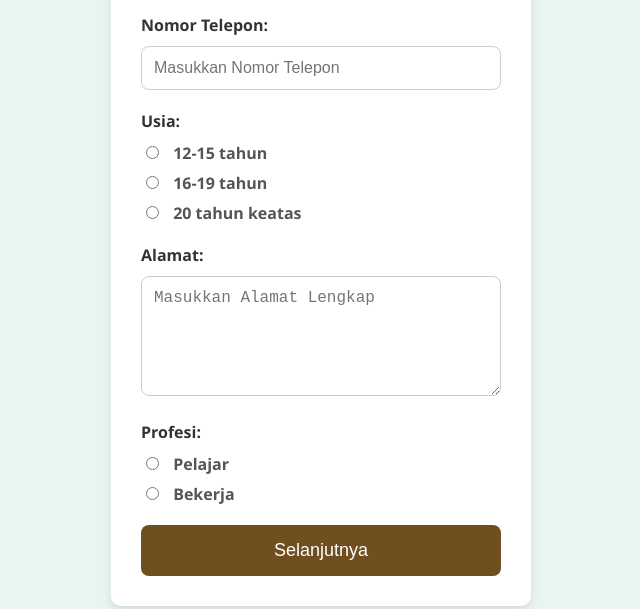
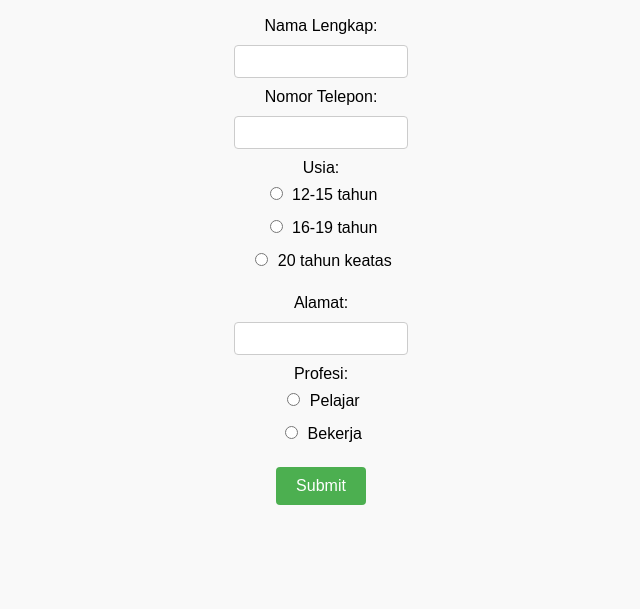
Before and after one commit to MinearK708/form, a plain HTML site: page index.html in a window 1280 px wide. Shown: the part 191-800 px from the top of the page, without its empty margins (319-959 px from the left). Drawn offline with Linux system fonts and the light colour scheme.

Commit message:
Update index.html

```diff
--- a/index.html
+++ b/index.html
@@ -7,165 +7,120 @@
     <style>
         /* Atur tampilan dasar halaman */
         body {
-            font-family: 'Segoe UI', Tahoma, Geneva, Verdana, sans-serif;
-            background-color: #e9f5f1; /* Warna latar belakang lembut */
+            font-family: Arial, sans-serif;
+            text-align: center;
             margin: 0;
             padding: 0;
             display: flex;
+            flex-direction: column;
+            align-items: center;
             justify-content: center;
-            align-items: center;
-            height: 100vh;
-        }
-
-        /* Form styling */
-        .form-container {
-            background-color: white;
-            padding: 30px;
-            border-radius: 10px;
-            box-shadow: 0 4px 10px rgba(0, 0, 0, 0.1);
-            width: 100%;
-            max-width: 420px;
+            min-height: 100vh;
+            background-color: #f9f9f9;
+            padding: 20px;
             box-sizing: border-box;
         }
-
         h1 {
-            text-align: center;
-            font-size: 28px;
-            margin-bottom: 20px;
-            color: #3b9a6f; /* Warna hijau lembut */
+            font-size: 22px;
+            margin-bottom: 10px;
         }
-
-        label {
-            display: block;
+        p {
             font-size: 16px;
-            margin-bottom: 10px;
-            font-weight: bold;
-            color: #333;
-        }
-
-        input[type="text"],
-        input[type="email"],
-        input[type="number"],
-        textarea {
-            width: 100%;
-            padding: 12px;
-            margin-bottom: 20px;
-            border: 1px solid #ccc;
-            border-radius: 8px;
-            font-size: 16px;
-            box-sizing: border-box;
-            transition: border-color 0.3s;
-        }
-
-        input[type="text"]:focus,
-        input[type="email"]:focus,
-        input[type="number"]:focus,
-        textarea:focus {
-            border-color: #3b9a6f; /* Highlight border saat fokus */
-        }
-
-        textarea {
-            resize: vertical;
-            min-height: 120px;
-        }
-
-        /* Styling untuk radio buttons */
-        .radio-group {
             margin-bottom: 20px;
         }
-
-        .radio-group label {
-            font-size: 16px;
-            color: #555;
-            display: block;
-            margin-bottom: 8px;
+        input[type="text"], input[type="tel"] {
+            padding: 8px;
+            margin: 10px 0;
+            width: 80%;
+            max-width: 300px;
+            border: 1px solid #ccc;
+            border-radius: 4px;
         }
-
-        .radio-group input[type="radio"] {
-            margin-right: 10px;
+        input[type="radio"] {
+            margin: 10px 5px;
         }
-
         button {
-            width: 100%;
-            padding: 15px;
-            background-color: #6f4f1f; /* Warna cokelat yang hangat */
+            padding: 10px 20px;
+            background-color: #4CAF50;
             color: white;
             border: none;
-            border-radius: 8px;
-            font-size: 18px;
+            border-radius: 4px;
             cursor: pointer;
-            transition: background-color 0.3s ease;
+            font-size: 16px;
         }
-
         button:hover {
-            background-color: #8e6a42; /* Warna cokelat lebih terang saat hover */
+            background-color: #45a049;
         }
-
         /* Responsif untuk layar kecil */
         @media (max-width: 480px) {
-            .form-container {
-                width: 90%;
-                padding: 20px;
+            body {
+                padding: 10px;
             }
-
             h1 {
-                font-size: 24px;
+                font-size: 18px;
             }
-
-            label {
+            p {
                 font-size: 14px;
             }
-
-            input[type="text"],
-            input[type="email"],
-            input[type="number"],
-            textarea {
+            button {
                 font-size: 14px;
-            }
-
-            button {
-                font-size: 16px;
-                padding: 12px;
+                padding: 8px 16px;
             }
         }
     </style>
 </head>
 <body>
 
-<div class="form-container">
     <h1>Formulir Data Diri</h1>
-    <form id="dataForm" action="join-grup.html" method="GET">
-        <!-- Nama Lengkap -->
-        <label for="nama">Nama Lengkap:</label>
-        <input type="text" id="nama" name="nama" placeholder="Masukkan Nama Lengkap" required>
+    <p>Silakan isi formulir berikut dengan data diri Anda.</p>
 
-        <!-- Nomor Telepon -->
-        <label for="telepon">Nomor Telepon:</label>
-        <input type="text" id="telepon" name="telepon" placeholder="Masukkan Nomor Telepon" required>
+    <!-- Formulir -->
+    <form id="form" action="https://formspree.io/YOUR_EMAIL" method="POST">
+        <label for="name">Nama Lengkap:</label><br>
+        <input type="text" id="name" name="name" required><br>
 
-        <!-- Usia -->
-        <label>Usia:</label>
-        <div class="radio-group">
-            <label><input type="radio" name="usia" value="12-15" required> 12-15 tahun</label>
-            <label><input type="radio" name="usia" value="16-19"> 16-19 tahun</label>
-            <label><input type="radio" name="usia" value="20 keatas"> 20 tahun keatas</label>
-        </div>
+        <label for="phone">Nomor Telepon:</label><br>
+        <input type="tel" id="phone" name="phone" required><br>
 
-        <!-- Alamat -->
-        <label for="alamat">Alamat:</label>
-        <textarea id="alamat" name="alamat" placeholder="Masukkan Alamat Lengkap" required></textarea>
+        <label>Usia:</label><br>
+        <input type="radio" id="12-15" name="age" value="12-15 tahun" required> 12-15 tahun<br>
+        <input type="radio" id="16-19" name="age" value="16-19 tahun" required> 16-19 tahun<br>
+        <input type="radio" id="20+" name="age" value="20 tahun keatas" required> 20 tahun keatas<br><br>
 
-        <!-- Profesi -->
-        <label>Profesi:</label>
-        <div class="radio-group">
-            <label><input type="radio" name="profesi" value="Pelajar" required> Pelajar</label>
-            <label><input type="radio" name="profesi" value="Bekerja"> Bekerja</label>
-        </div>
+        <label for="address">Alamat:</label><br>
+        <input type="text" id="address" name="address" required><br>
 
-        <!-- Tombol Kirim -->
-        <button type="submit">Selanjutnya</button>
+        <label>Profesi:</label><br>
+        <input type="radio" id="student" name="profession" value="Pelajar" required> Pelajar<br>
+        <input type="radio" id="worker" name="profession" value="Bekerja" required> Bekerja<br><br>
+
+        <button type="submit">Submit</button>
     </form>
-</div>
+
+    <script>
+        document.getElementById('form').addEventListener('submit', function(e) {
+            e.preventDefault(); // Mencegah pengiriman form default
+
+            var formData = new FormData(this);
+
+            // Kirim data menggunakan fetch API ke Formspree
+            fetch(this.action, {
+                method: 'POST',
+                body: formData
+            })
+            .then(response => {
+                if (response.ok) {
+                    // Redirect ke halaman join-grup.html jika pengiriman berhasil
+                    window.location.href = 'join-grup.html';
+                } else {
+                    alert('Terjadi kesalahan dalam pengiriman form');
+                }
+            })
+            .catch(error => {
+                alert('An error occurred: ' + error.message);
+            });
+        });
+    </script>
 
 </body>
 </html>
```
